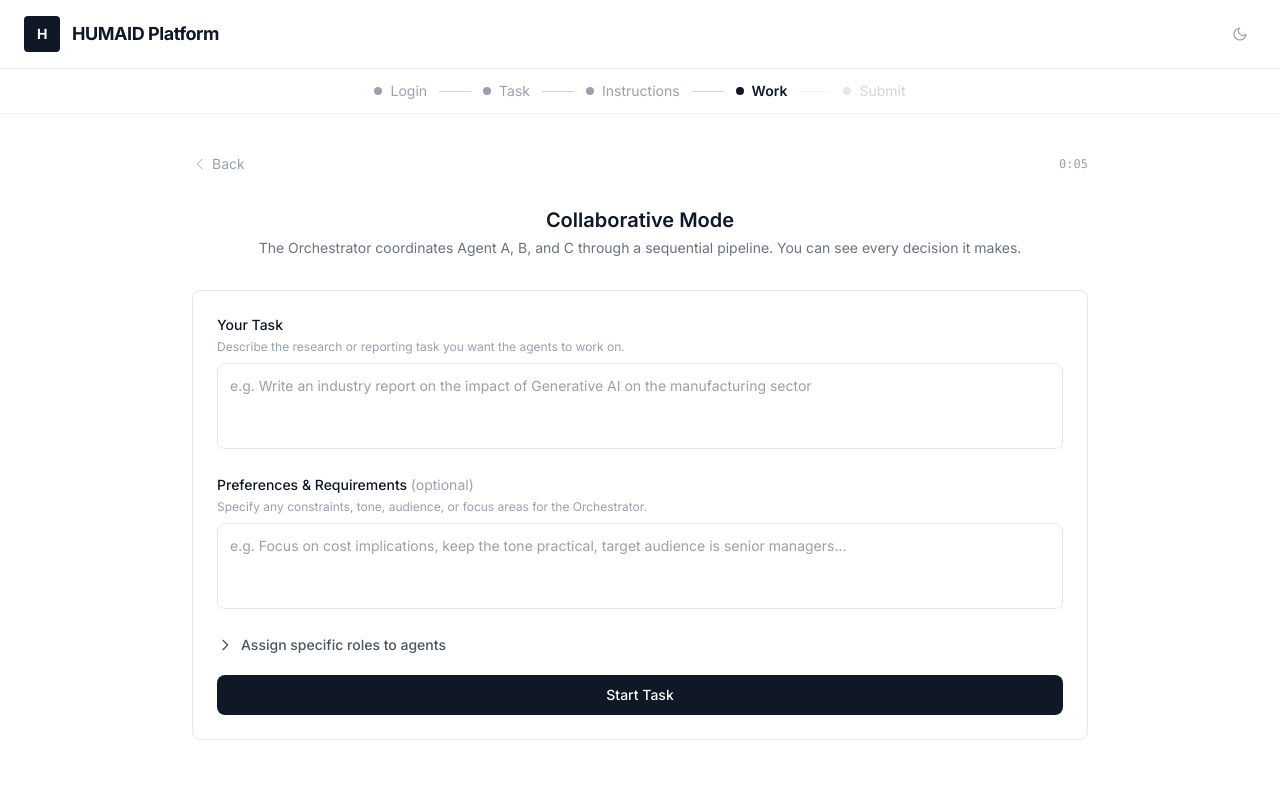
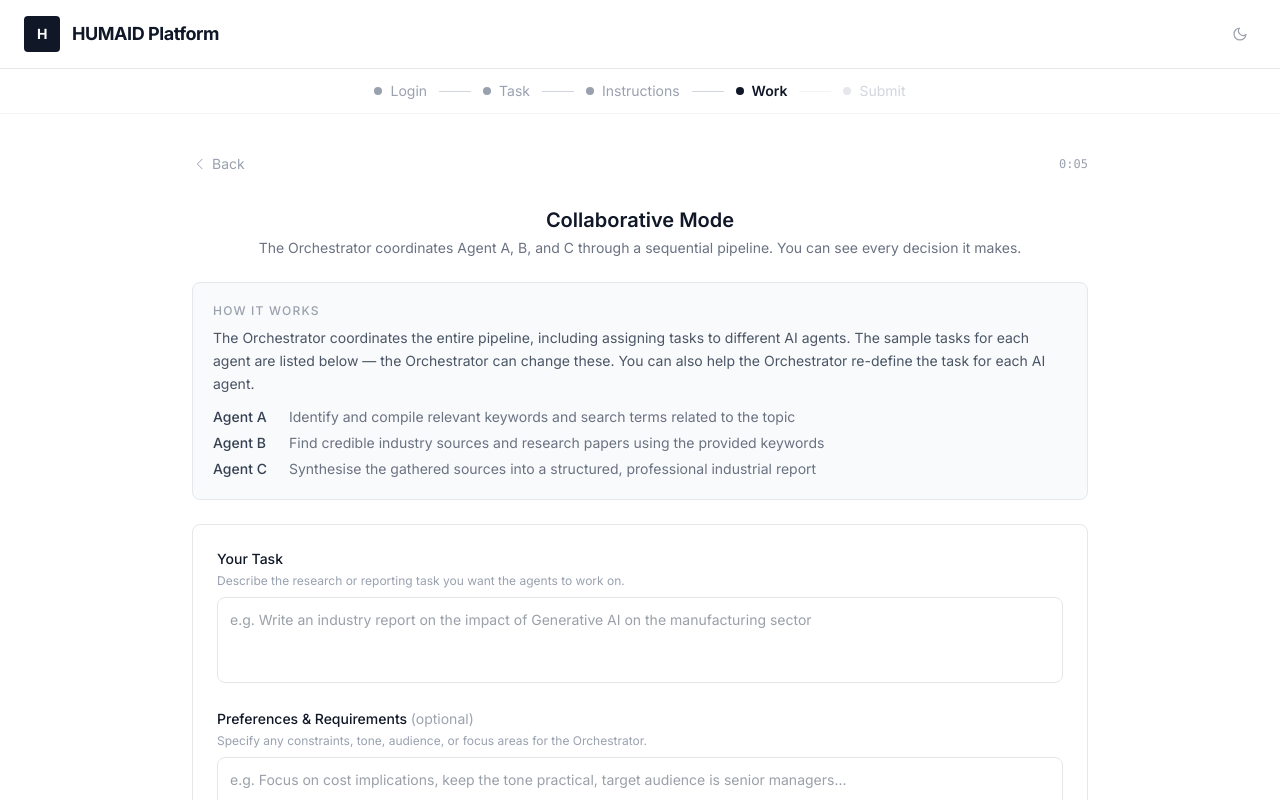
Before and after one commit to Jackustc/humaidplatform, a Next.js app: page /collaborative in a window 1280 px wide. Shown: the top 800 px of the page. Built offline with nearby package versions, Linux system fonts and the light colour scheme.

Commit message:
fix: move How It Works from task page to collaborative mode page

```diff
--- a/app/collaborative/page.tsx
+++ b/app/collaborative/page.tsx
@@ -260,9 +260,29 @@ export default function CollaborativePage() {
         <span className="font-mono text-xs text-gray-400 tabular-nums">{timer}</span>
       </div>
 
-      <div className="mb-8" style={{ textAlign: "center" }}>
+      <div className="mb-6" style={{ textAlign: "center" }}>
         <h1 className="text-xl font-semibold text-gray-900 mb-1">Collaborative Mode</h1>
         <p className="text-sm text-gray-500">The Orchestrator coordinates Agent A, B, and C through a sequential pipeline. You can see every decision it makes.</p>
+      </div>
+
+      {/* How it works */}
+      <div className="border border-gray-200 rounded-lg p-5 mb-6 bg-gray-50">
+        <p className="text-xs font-medium text-gray-400 uppercase tracking-widest mb-2">How It Works</p>
+        <p className="text-sm text-gray-600 leading-relaxed mb-3">
+          The Orchestrator coordinates the entire pipeline, including assigning tasks to different AI agents. The sample tasks for each agent are listed below — the Orchestrator can change these. You can also help the Orchestrator re-define the task for each AI agent.
+        </p>
+        <div className="space-y-1.5">
+          {[
+            { agent: "Agent A", task: "Identify and compile relevant keywords and search terms related to the topic" },
+            { agent: "Agent B", task: "Find credible industry sources and research papers using the provided keywords" },
+            { agent: "Agent C", task: "Synthesise the gathered sources into a structured, professional industrial report" },
+          ].map(({ agent, task }) => (
+            <div key={agent} className="flex gap-3 text-sm">
+              <span className="font-medium text-gray-700 w-16 flex-shrink-0">{agent}</span>
+              <span className="text-gray-500">{task}</span>
+            </div>
+          ))}
+        </div>
       </div>
 
       {/* Brief phase */}
--- a/app/task/page.tsx
+++ b/app/task/page.tsx
@@ -25,29 +25,11 @@ export default function TaskPage() {
         <p className="text-sm text-gray-500 dark:text-gray-400">A research study on Human Multi-Agent AI Interaction Dynamics</p>
       </div>
 
-      <div className="border border-gray-200 dark:border-gray-800 rounded-lg p-5 mb-4 bg-gray-50 dark:bg-gray-900">
+      <div className="border border-gray-200 dark:border-gray-800 rounded-lg p-5 mb-8 bg-gray-50 dark:bg-gray-900">
         <p className="text-xs font-medium text-gray-400 dark:text-gray-500 uppercase tracking-widest mb-2">Your Task</p>
         <p className="text-sm text-gray-700 dark:text-gray-300 leading-relaxed">{TASK.description}</p>
       </div>
 
-      <div className="border border-gray-200 dark:border-gray-800 rounded-lg p-5 mb-8 bg-white dark:bg-gray-900">
-        <p className="text-xs font-medium text-gray-400 dark:text-gray-500 uppercase tracking-widest mb-2">How It Works</p>
-        <p className="text-sm text-gray-600 dark:text-gray-400 leading-relaxed mb-3">
-          The Orchestrator coordinates the entire pipeline, including assigning tasks to different AI agents. The sample tasks for each agent are listed below — the Orchestrator can change these. You can also help the Orchestrator re-define the task for each AI agent.
-        </p>
-        <div className="space-y-1.5">
-          {[
-            { agent: "Agent A", task: "Identify and compile relevant keywords and search terms related to the topic" },
-            { agent: "Agent B", task: "Find credible industry sources and research papers using the provided keywords" },
-            { agent: "Agent C", task: "Synthesise the gathered sources into a structured, professional industrial report" },
-          ].map(({ agent, task }) => (
-            <div key={agent} className="flex gap-3 text-sm">
-              <span className="font-medium text-gray-700 dark:text-gray-300 w-16 flex-shrink-0">{agent}</span>
-              <span className="text-gray-500 dark:text-gray-400">{task}</span>
-            </div>
-          ))}
-        </div>
-      </div>
 
       <p className="text-sm font-medium text-gray-700 dark:text-gray-300 mb-4">
         Choose how you would like to work with the AI agents:
```
